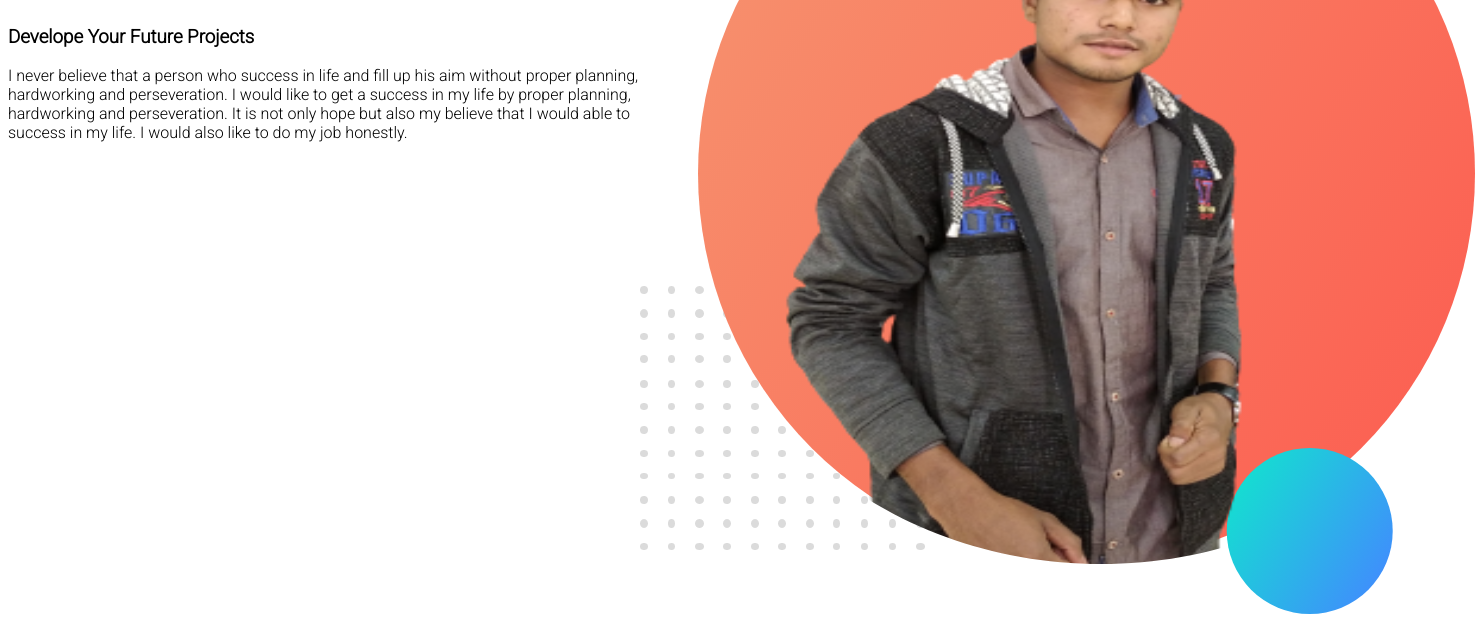
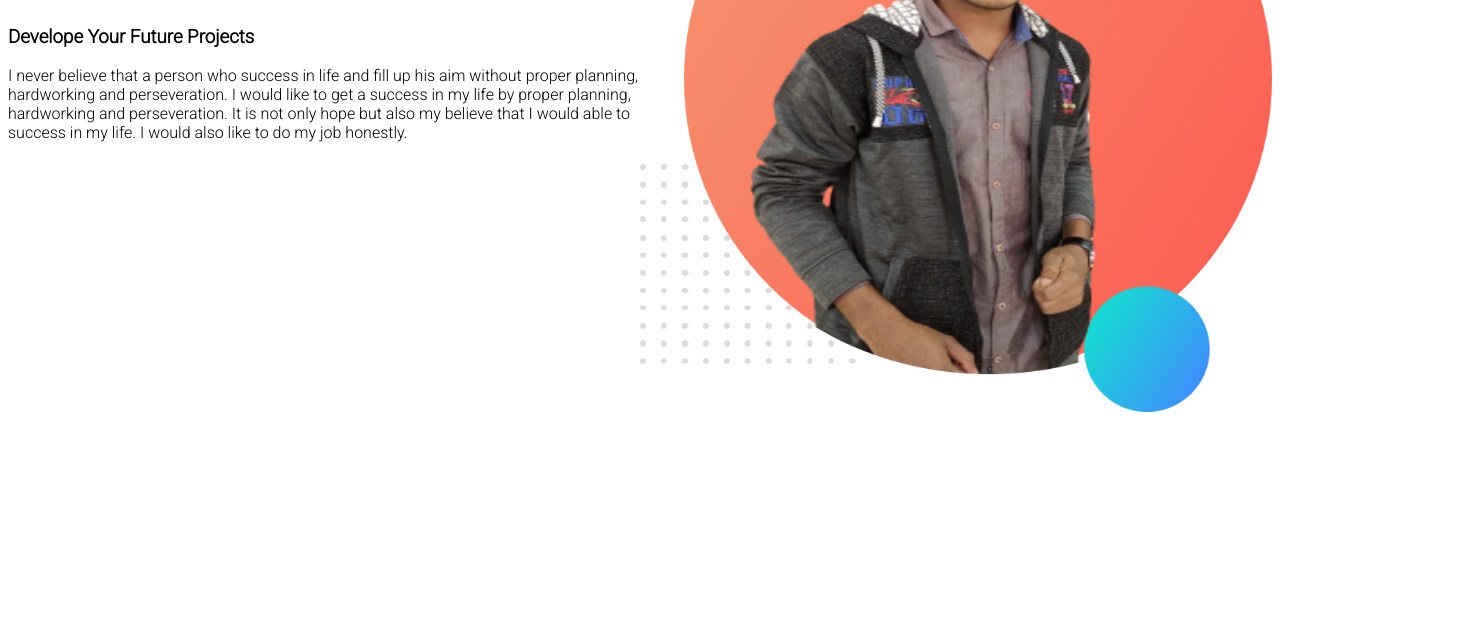
Before and after one commit to hellohafesh/my-portfolio, a plain HTML site: page index.html in a window 1280 px wide. Shown: the part 223-849 px from the top of the page, 1475 px wide, since content can reach past the window. After the commit the page ends 800 px from the top, so only its background shows below. Drawn offline with Linux system fonts and the light colour scheme.

Commit message:
first commit

```diff
--- a/style.css
+++ b/style.css
@@ -17,3 +17,7 @@ section {
 .h-width {
     width: 50%;
 }
+
+.h-width img {
+    width: 100%;
+}
```
